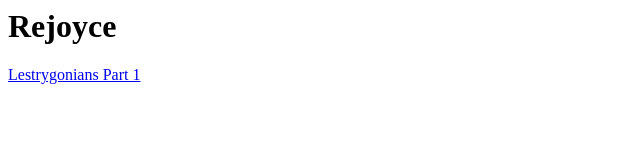
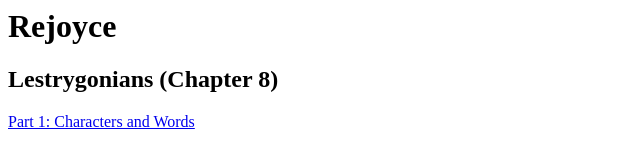
Before and after one commit to charlesreid1/rejoyce, a plain HTML site: page docs/index.html in a window 1280 px wide. Shown: the whole page, without its empty margins (0-640 px from the left). Drawn offline with Linux system fonts and the light colour scheme.

Commit message:
rename link

```diff
--- a/docs/index.html
+++ b/docs/index.html
@@ -1,6 +1,7 @@
 <html>
 <body>
 <h1>Rejoyce</h1>
-<a href="Lestrygonians Part 1.html">Lestrygonians Part 1</a>
+<h2>Lestrygonians (Chapter 8)</h2>
+<a href="Lestrygonians Part 1.html">Part 1: Characters and Words</a>
 </body>
 </html>
```
